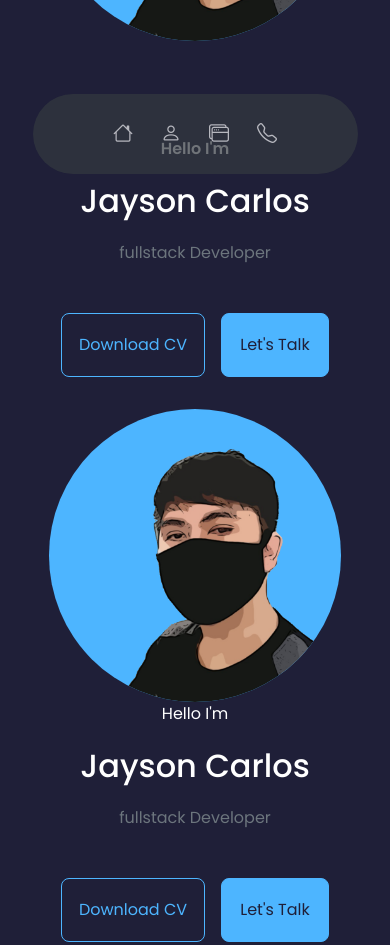
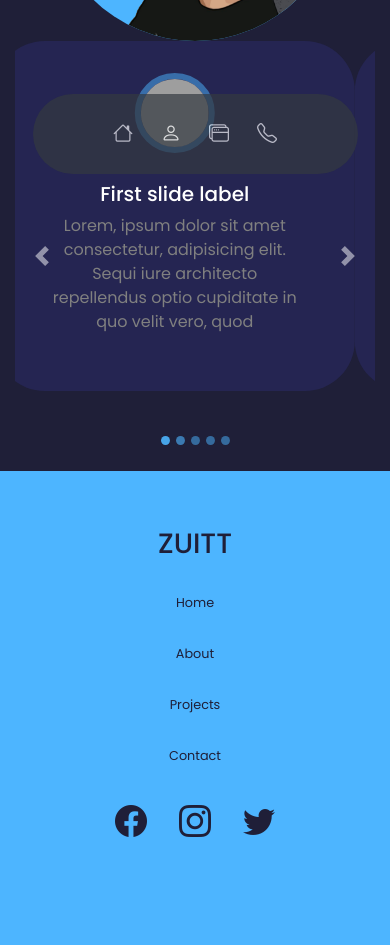
Before and after one commit to jbcarlos1/web-portfolio, a plain HTML site: page index.html in a window 390 px wide. Shown: the part 620-1565 px from the top of the page. Drawn offline with nearby package versions, Linux system fonts and the light colour scheme; grey boxes are pictures that could not be loaded.

Commit message:
5th update

```diff
--- a/index.css
+++ b/index.css
@@ -122,16 +122,30 @@ h5 {
 }
 
 #c-item {
-	height: 300px;
-	background-color: #2c2c6c;
+	height: 350px;
+	background-color: rgba(44, 44, 108, 0.5);
 	border-radius: 50px;
-	margin-bottom: 200px;
+	margin-bottom: 80px;
 }
 
 #c-item img {
 	margin-top: 2rem;
-	margin-bottom: 2rem;
-	height: 60px;
-	width: 60px;
+	margin-bottom: 1.5rem;
+	height: 80px;
+	width: 80px;
 	align-items: top;
+	border: solid 6px rgba(77, 181, 255, 0.5);
 }
+
+
+
+.carousel-indicators > li {
+	width: 9px;
+	height: 9px;
+	border-radius: 100%;
+	background-color: #4db5ff;
+}
+
+#carouselExampleCaptions p {
+	color: gray;
+}
--- a/index.html
+++ b/index.html
@@ -31,80 +31,69 @@
 		<div class="row"><img id="my-pic" class="col-9 col-sm-8 col-md-6 col-lg-4 col-xl-3 mx-auto rounded-circle" src="me.png" alt="my-pic"></div>
 	</div>
 
-	<div class="container text-white text-center mx-auto" id="intro">
-		<div id="hello" class="row"><p class="col-12 mx-auto">Hello I'm</p></div>
-		<div id="jayson"class="row"><p class="col-12 mx-auto">Jayson Carlos</p></div>
-		<div class="row"><p class="col-12 mx-auto text-secondary">fullstack Developer</p></div>
-		<div class="row">
-			<div class="d-flex col-xs-12 col-sm-10 col-md-8 col-lg-6 mx-auto justify-content-center">
-				<button id="download-cv">Download CV</button>
-				<button id="lets-talk">Let's Talk</button>
-			</div>
-		</div>
-		<div class="row"><img id="my-pic" class="col-9 col-sm-8 col-md-6 col-lg-4 col-xl-3 mx-auto rounded-circle" src="me.png" alt="my-pic"></div>
-	</div>
-
-	<div class="container text-white text-center mx-auto" id="intro">
-		<div id="hello-2" class="row"><p class="col-12 mx-auto">Hello I'm</p></div>
-		<div id="jayson"class="row"><p class="col-12 mx-auto">Jayson Carlos</p></div>
-		<div class="row"><p class="col-12 mx-auto text-secondary">fullstack Developer</p></div>
-		<div class="row">
-			<div class="d-flex col-xs-12 col-sm-10 col-md-8 col-lg-6 mx-auto justify-content-center">
-				<button id="download-cv">Download CV</button>
-				<button id="lets-talk">Let's Talk</button>
-			</div>
-		</div>
-		<div class="row"><img id="my-pic" class="col-9 col-sm-8 col-md-6 col-lg-4 col-xl-3 mx-auto rounded-circle" src="me.png" alt="my-pic"></div>
-	</div>
-
-	<div class="container text-white text-center mx-auto" id="intro">
-		<div id="hello-3" class="row"><p class="col-12 mx-auto">Hello I'm</p></div>
-		<div id="jayson"class="row"><p class="col-12 mx-auto">Jayson Carlos</p></div>
-		<div class="row"><p class="col-12 mx-auto text-secondary">fullstack Developer</p></div>
-		<div class="row">
-			<div class="d-flex col-xs-12 col-sm-10 col-md-8 col-lg-6 mx-auto justify-content-center">
-				<button id="download-cv">Download CV</button>
-				<button id="lets-talk">Let's Talk</button>
-			</div>
-		</div>
-		<div class="row"><img id="my-pic" class="col-9 col-sm-8 col-md-6 col-lg-4 col-xl-3 mx-auto rounded-circle" src="me.png" alt="my-pic"></div>
-	</div>
-
 
 
 						 <div class="d-flex align-items-center justify-content-center">
-	                        <div class="col-xl-6 mx-auto">
+	                        <div class="col col-sm-8 col-md-6 col-lg-5 col-xl-4 mx-auto">
 	                            <div id="carouselExampleCaptions" class="carousel slide" data-ride="carousel">
 	                                <ol class="carousel-indicators">
 	                                    <li data-target="#carouselExampleCaptions" data-slide-to="0" class="active"></li>
 	                                    <li data-target="#carouselExampleCaptions" data-slide-to="1"></li>
 	                                    <li data-target="#carouselExampleCaptions" data-slide-to="2"></li>
+	                                    <li data-target="#carouselExampleCaptions" data-slide-to="3"></li>
+	                                    <li data-target="#carouselExampleCaptions" data-slide-to="4"></li>
 	                                </ol>
 	                                <div class="carousel-inner">
 	                                    <div id="c-item"  class="carousel-item active">
 	                                        <!-- <img src="https://place-puppy.com/500x300" class="d-block w-50" alt="..."> -->
-	                                        <div class="carousel-caption d-none d-md-block h-100">
+	                                        <div class="carousel-caption d-md-block h-100">
 	                                        	<img src="https://place-puppy.com/500x300" class="img-fluid rounded-circle" alt="">
 	                                            <h5>First slide label</h5>
-	                                            <p>Some representative placeholder content for the first slide.</p>
+	                                            <p>Lorem, ipsum dolor sit amet consectetur, adipisicing elit. Sequi iure architecto repellendus optio cupiditate in quo velit vero, quod </p>
 	                                        </div>
 	                                    </div>
+
 	                                    <div id="c-item"  class="carousel-item">
 	                                        <!-- <img src="https://place-puppy.com/500x300" class="d-block w-50" alt="..."> -->
-	                                        <div class="carousel-caption d-none d-md-block h-100">
+	                                        <div class="carousel-caption d-md-block h-100">
 	                                        	<img src="https://place-puppy.com/500x300" class="img-fluid rounded-circle" alt="">
 	                                            <h5>First slide label</h5>
-	                                            <p>Some representative placeholder content for the first slide.</p>
+	                                            <p>Lorem, ipsum dolor sit amet consectetur, adipisicing elit. Sequi iure architecto repellendus optio cupiditate in quo velit vero, quod </p>
 	                                        </div>
 	                                    </div>
+
 	                                    <div id="c-item"  class="carousel-item">
 	                                        <!-- <img src="https://place-puppy.com/500x300" class="d-block w-50" alt="..."> -->
-	                                        <div class="carousel-caption d-none d-md-block h-100">
+	                                        <div class="carousel-caption d-md-block h-100">
 	                                        	<img src="https://place-puppy.com/500x300" class="img-fluid rounded-circle" alt="">
 	                                            <h5>First slide label</h5>
-	                                            <p>Some representative placeholder content for the first slide.</p>
+	                                            <p>Lorem, ipsum dolor sit amet consectetur, adipisicing elit. Sequi iure architecto repellendus optio cupiditate in quo velit vero, quod </p>
 	                                        </div>
 	                                    </div>
+
+	                                    <div id="c-item"  class="carousel-item">
+	                                        <!-- <img src="https://place-puppy.com/500x300" class="d-block w-50" alt="..."> -->
+	                                        <div class="carousel-caption d-md-block h-100">
+	                                        	<img src="https://place-puppy.com/500x300" class="img-fluid rounded-circle" alt="">
+	                                            <h5>First slide label</h5>
+	                                            <p>Lorem, ipsum dolor sit amet consectetur, adipisicing elit. Sequi iure architecto repellendus optio cupiditate in quo velit vero, quod </p>
+	                                        </div>
+	                                    </div>
+
+	                                    <div id="c-item"  class="carousel-item">
+	                                        <!-- <img src="https://place-puppy.com/500x300" class="d-block w-50" alt="..."> -->
+	                                        <div class="carousel-caption d-md-block h-100">
+	                                        	<img src="https://place-puppy.com/500x300" class="img-fluid rounded-circle" alt="">
+	                                            <h5>First slide label</h5>
+	                                            <p>Lorem, ipsum dolor sit amet consectetur, adipisicing elit. Sequi iure architecto repellendus optio cupiditate in quo velit vero, quod </p>
+	                                        </div>
+	                                    </div>
+
+
+
+
+
+
 	                                    <!-- <div class="carousel-item">
 	                                        <img src="http://placekitten.com/500/300" class="d-block w-100" alt="...">
 	                                        <div class="carousel-caption d-none d-md-block">
```
